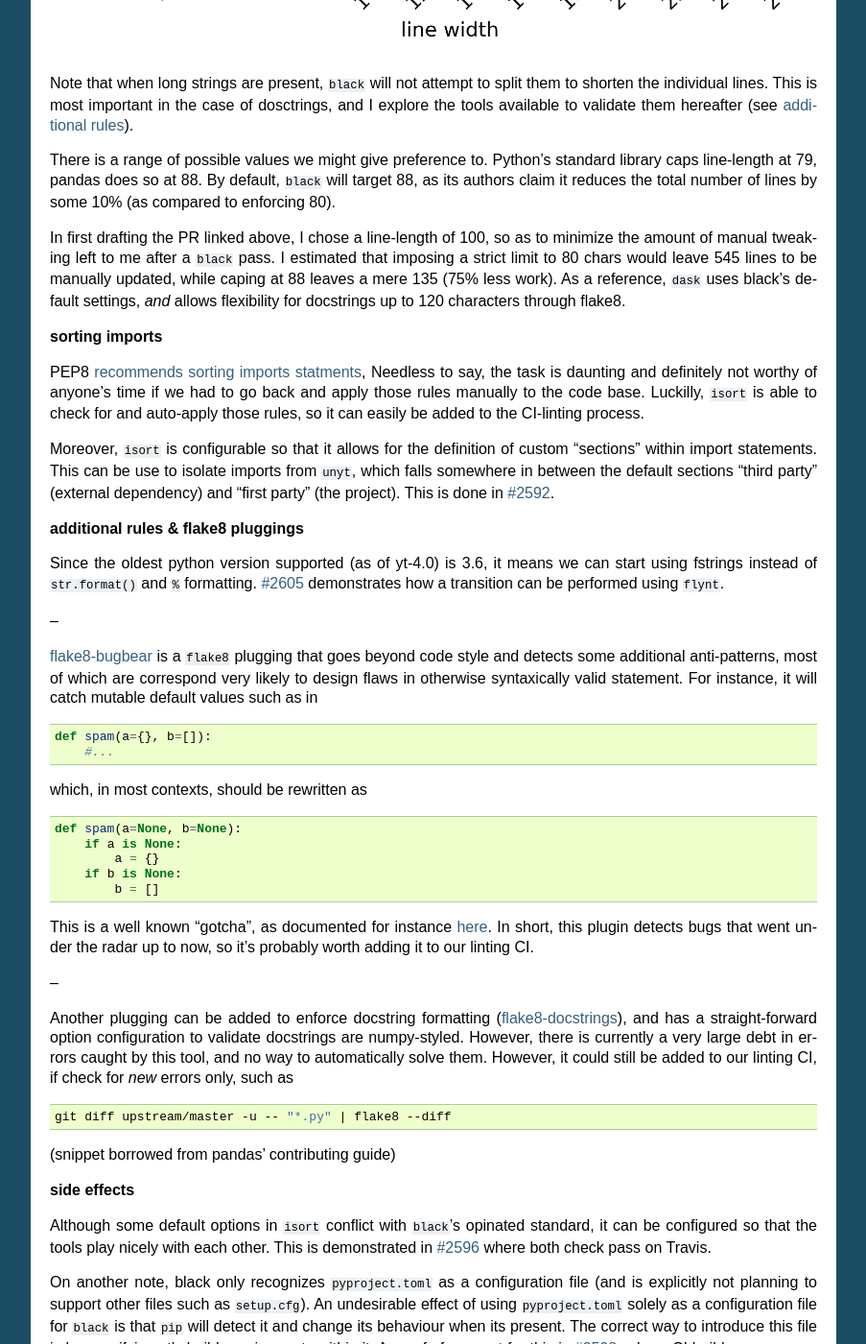
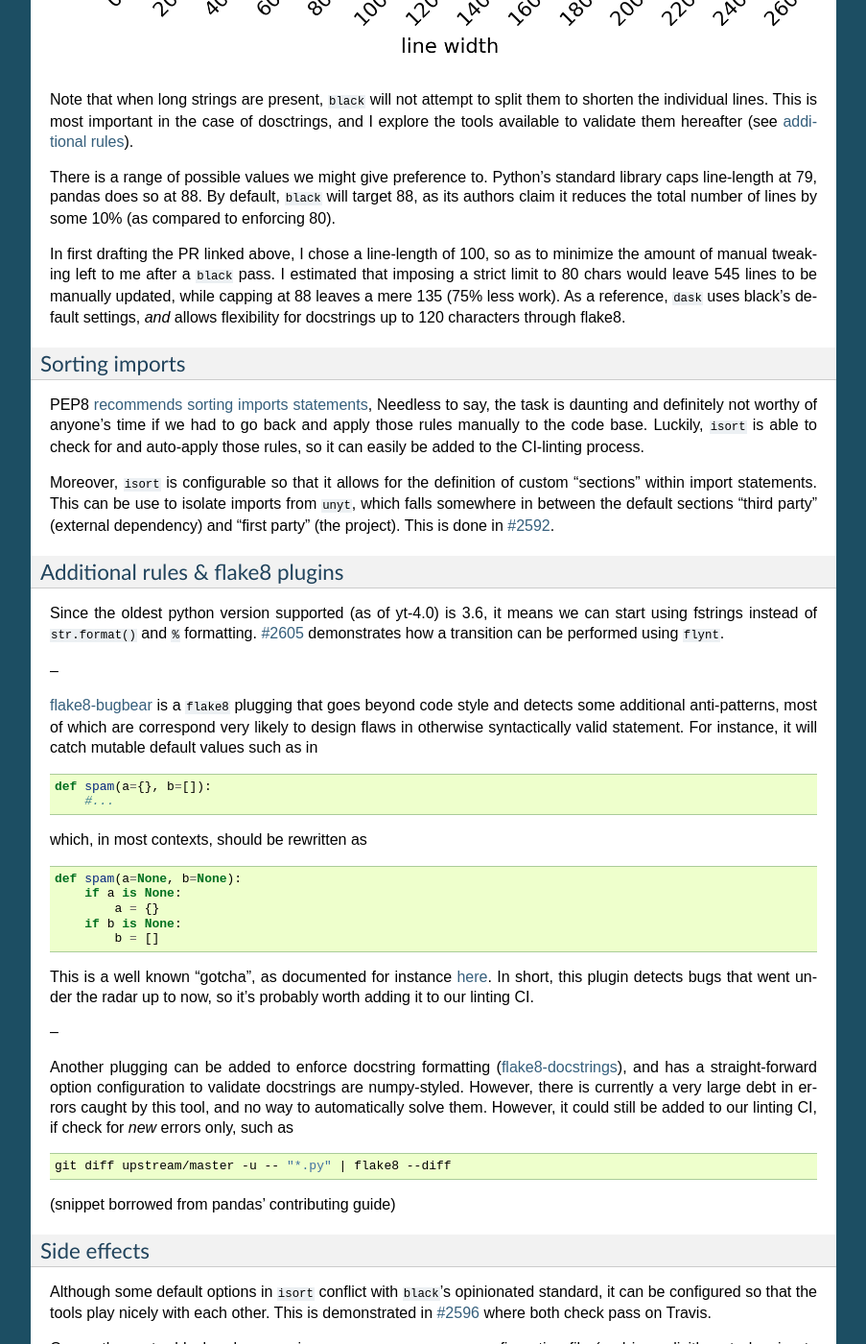
Before and after one commit to yt-project/ytep, a Sphinx documentation site: the page built from source/YTEPs/YTEP-0037.rst, in a window 1280 px wide and 1400 px high, scrolled down 1689 px. Shown: the whole window at 96% size, without its empty margins (198-1101 px from the left). Built offline with Sphinx 7.4.7, drawn with Linux system fonts in a browser that asks for light colours; formulas are drawn with MathJax 3; some of the changed text lies outside the part shown.

Commit message:
Fix sphinx warnings and a few spelling mistakes

```diff
--- a/source/YTEPs/YTEP-0037.rst
+++ b/source/YTEPs/YTEP-0037.rst
@@ -50,11 +50,12 @@
   The coding style used by Black can be viewed as a strict subset of PEP 8.
 
 so it is expected that ``black`` plays nicely with ``flake8`` by construction.
-``black`` applies an opinated style, and offers very little configuration options
+``black`` applies an opinionated style, and offers very little configuration options
 by design. Only the target line length can be changed. This makes it a critical
 point, requiring discussion if this YTEP is approved.
 
-**maximal line length**
+Maximal line length
++++++++++++++++++++
 
 The guidelines states that
 
@@ -80,17 +81,17 @@
 In first drafting the PR linked above, I chose a line-length of 100, so as to minimize
 the amount of manual tweaking left to me after a ``black`` pass. I estimated that
 imposing a strict limit to 80 chars would leave 545 lines to be manually updated, while
-caping at 88 leaves a mere 135 (75% less work). As a reference, ``dask`` uses black's
+capping at 88 leaves a mere 135 (75% less work). As a reference, ``dask`` uses black's
 default settings, *and* allows flexibility for docstrings up to 120 characters through
 flake8.
 
+Sorting imports
++++++++++++++++
 
-**sorting imports**
-
-PEP8 `recommends sorting imports statments <https://www.python.org/dev/peps/pep-0008/#imports>`_,
+PEP8 `recommends sorting imports statements <https://www.python.org/dev/peps/pep-0008/#imports>`_,
 Needless to say, the task is daunting and definitely not worthy of anyone's time if we
 had to go back and apply those rules manually to the code base.
-Luckilly, ``isort`` is able to check for and auto-apply those rules, so it can easily be
+Luckily, ``isort`` is able to check for and auto-apply those rules, so it can easily be
 added to the CI-linting process.
 
 Moreover, ``isort`` is configurable so that it allows for the definition of custom
@@ -100,7 +101,9 @@
 `#2592 <https://github.com/yt-project/yt/pull/2592>`_.
 
 .. _additional rules:
-**additional rules & flake8 pluggings**
+
+Additional rules & flake8 plugins
++++++++++++++++++++++++++++++++++
 
 Since the oldest python version supported (as of yt-4.0) is 3.6, it means we can start
 using fstrings instead of ``str.format()`` and ``%`` formatting.
@@ -111,7 +114,7 @@
 
 `flake8-bugbear <https://github.com/PyCQA/flake8-bugbear>`_ is a ``flake8`` plugging
 that goes beyond code style and detects some additional anti-patterns, most of which are
-correspond very likely to design flaws in otherwise syntaxically valid statement. For
+correspond very likely to design flaws in otherwise syntactically valid statement. For
 instance, it will catch mutable default values such as in
 
 .. code:: python
@@ -149,11 +152,10 @@
 
 (snippet borrowed from pandas' contributing guide)
 
+Side effects
+++++++++++++
 
-
-**side effects**
-
-Although some default options in ``isort`` conflict with ``black``'s opinated standard,
+Although some default options in ``isort`` conflict with ``black``'s opinionated standard,
 it can be configured so that the tools play nicely with each other.
 This is demonstrated in `#2596 <https://github.com/yt-project/yt/pull/2596>`_ where both
 check pass on Travis.
@@ -225,7 +227,8 @@
 parties to attend. Some items require completion before the triage meeting, and some can
 be done afterwards, and have been categorized below.
 
-**pre meeting**
+Pre meeting
++++++++++++
 
 * settle on a maximal line length and the status of ``unyt`` ("second" or third party)
 
@@ -240,17 +243,18 @@
 * rebase blackening PR on the target branch (yt-4.0 ?) and prepare it with agreed line length
 * provided all CI check pass and the PR is reviewed & approved, this goes to a PR triage meeting
 
-**on the meeting**
+On the meeting
+++++++++++++++
 
 * merge blackening + manual fixups + CI checks + doc
 * signal to open PR authors that they should apply black (see transitioning strategy)
 
-**can be done later**
+Can be done later
++++++++++++++++++
 
 * merge `#2600 <https://github.com/yt-project/yt/pull/2600>`_
 * merge `#2595 <https://github.com/yt-project/yt/pull/2595>`_
 * reduce flake8 ignore list, add bugbear plugin and correct detected anti-patterns
-
 
 Backwards Compatibility
 -----------------------
```
Also changed, not shown: other parts of source/YTEPs/YTEP-0037.rst (+8 -8 lines).
